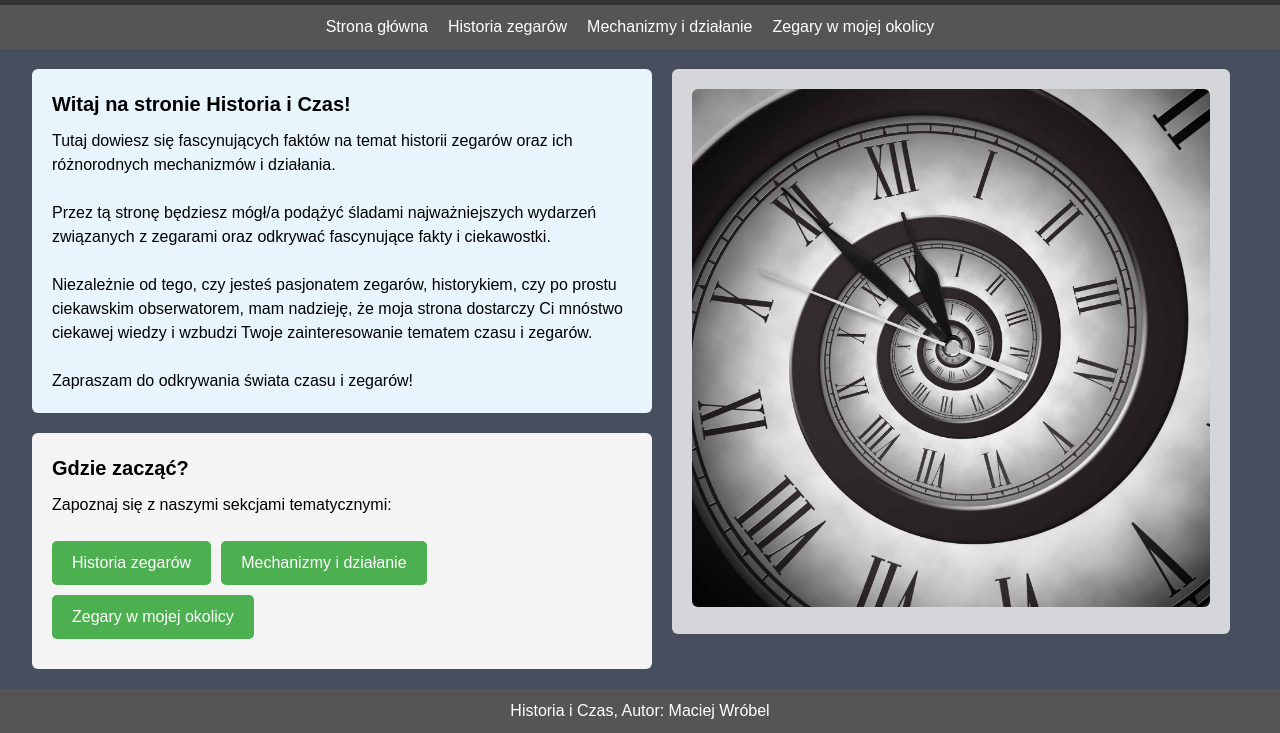
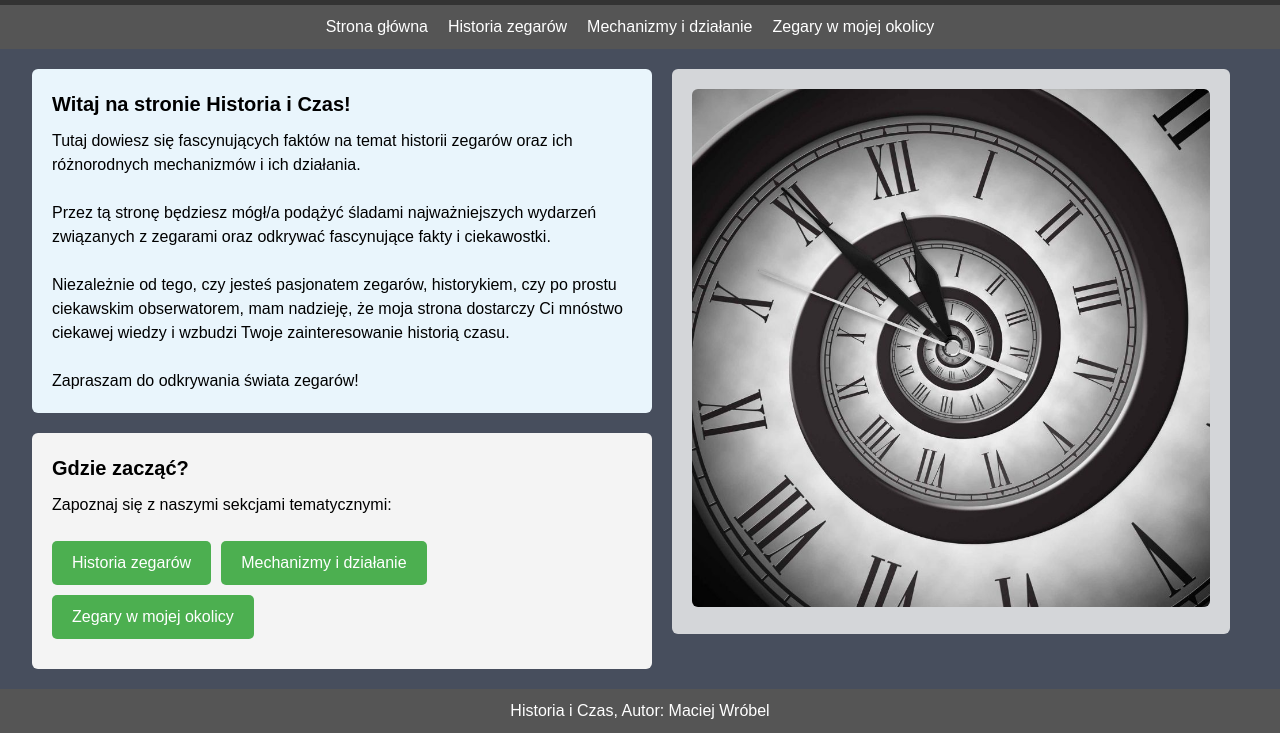
Before and after one commit to LemonkaPix/LemonkaPix.github.io, a plain HTML site: page historia_i_czas/index.html in a window 1280 px wide. Shown: the part 89-822 px from the top of the page. Drawn offline with Linux system fonts and the light colour scheme.

Commit message:
small changes

```diff
--- a/historia_i_czas/index.html
+++ b/historia_i_czas/index.html
@@ -34,10 +34,10 @@
     <section class="intro">
       <div class="intro-content">
         <h2>Witaj na stronie Historia i Czas!</h2>
-        <p>Tutaj dowiesz się fascynujących faktów na temat historii zegarów oraz ich różnorodnych mechanizmów i działania.</p><br>
+        <p>Tutaj dowiesz się fascynujących faktów na temat historii zegarów oraz ich różnorodnych mechanizmów i ich działania.</p><br>
         <p>Przez tą stronę będziesz mógł/a podążyć śladami najważniejszych wydarzeń związanych z zegarami oraz odkrywać fascynujące fakty i ciekawostki.</p><br>
-        <p>Niezależnie od tego, czy jesteś pasjonatem zegarów, historykiem, czy po prostu ciekawskim obserwatorem, mam nadzieję, że moja strona dostarczy Ci mnóstwo ciekawej wiedzy i wzbudzi Twoje zainteresowanie tematem czasu i zegarów.</p><br>
-        <p>Zapraszam do odkrywania świata czasu i zegarów!</p>
+        <p>Niezależnie od tego, czy jesteś pasjonatem zegarów, historykiem, czy po prostu ciekawskim obserwatorem, mam nadzieję, że moja strona dostarczy Ci mnóstwo ciekawej wiedzy i wzbudzi Twoje zainteresowanie historią czasu.</p><br>
+        <p>Zapraszam do odkrywania świata zegarów!</p>
       </div>
     </section>
 
```
